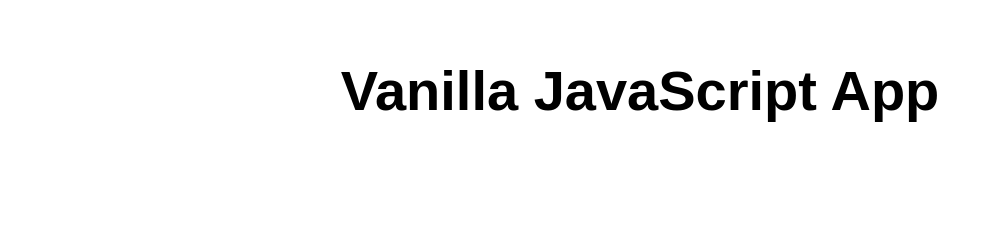
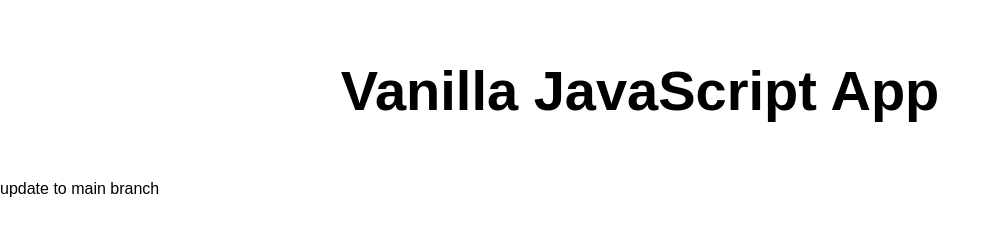
Before and after one commit to ameralmotlaq/swa, a website: page src/index.html in a window 1280 px wide. Shown: the whole page, without its empty margins (0-999 px from the left). Drawn offline with Linux system fonts and the light colour scheme.

Commit message:
Update index.html

```diff
--- a/src/index.html
+++ b/src/index.html
@@ -12,6 +12,7 @@
   <main>
     <h1>Vanilla JavaScript App</h1>
   </main>
+  update to main branch
 </body>
 
 </html>
```
